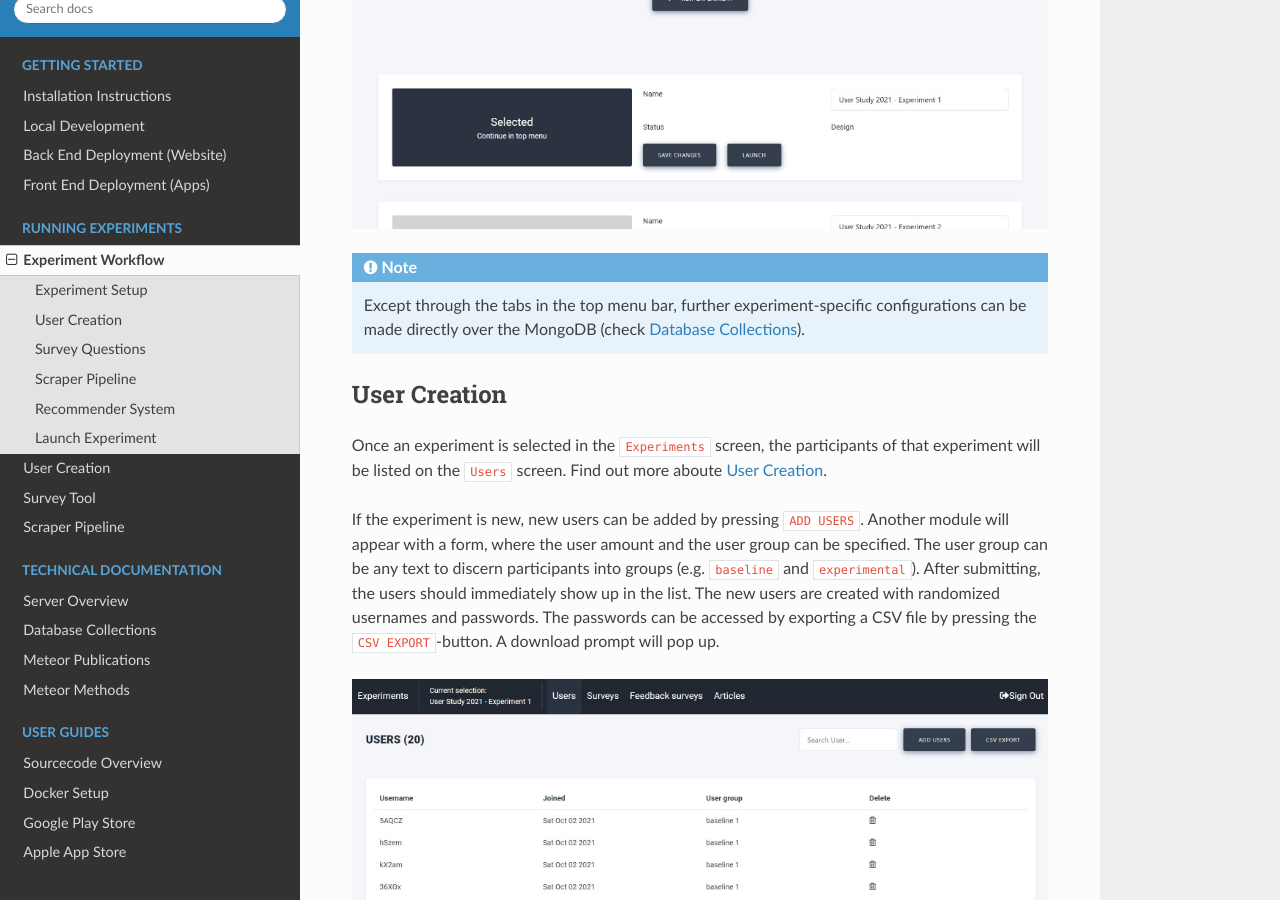
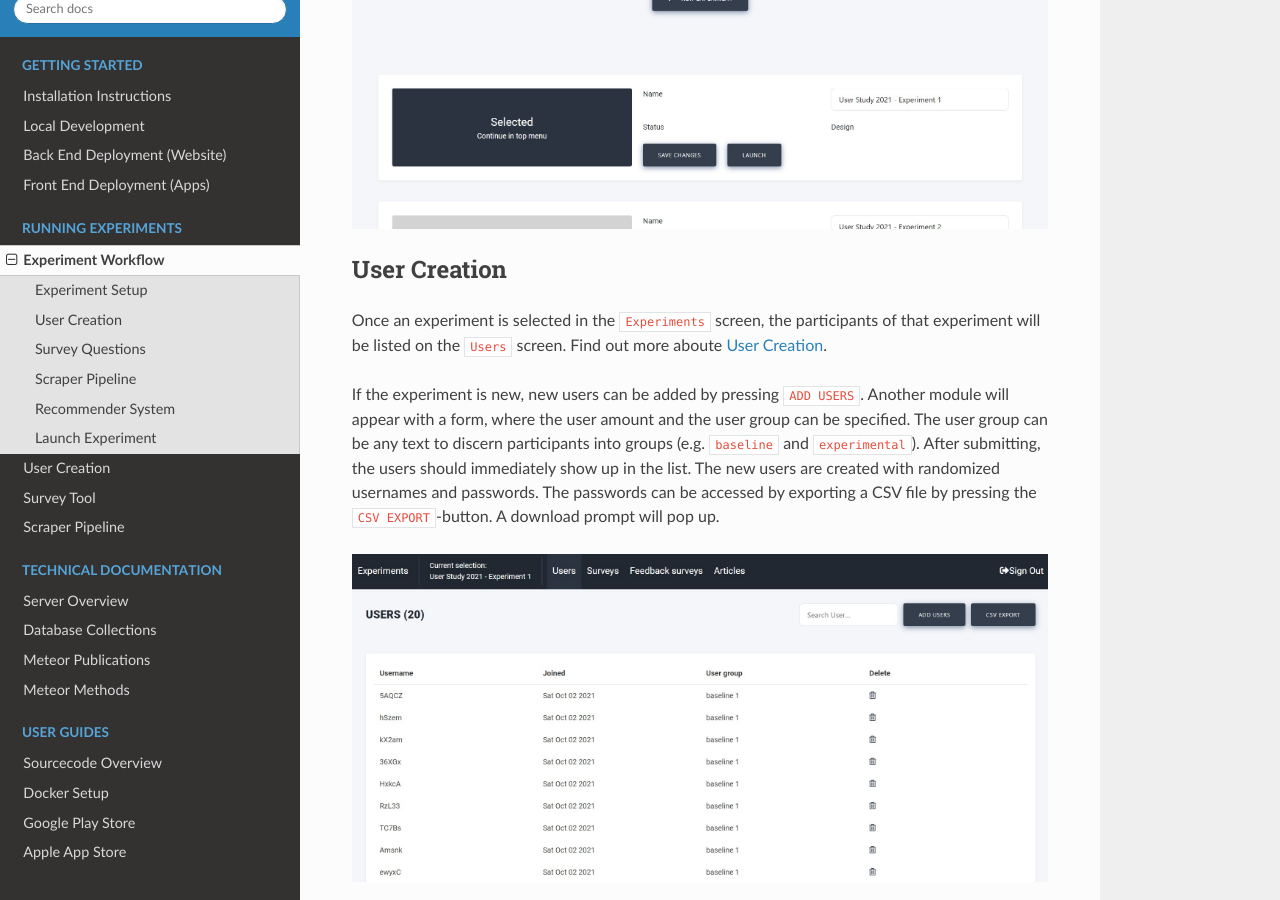
Before and after one commit to Informfully/Documentation, a Sphinx documentation site: the page built from docs/source/experiment.rst, in a window 1280 px wide and 900 px high, scrolled down 1042 px. Built offline with Sphinx 7.4.7 and the Read the Docs theme 2.0.0, drawn with Linux system fonts in a browser that asks for light colours.

Commit message:
Update experiment.rst

```diff
--- a/docs/source/experiment.rst
+++ b/docs/source/experiment.rst
@@ -37,10 +37,6 @@ The tabs in the top menu bar are described in the subsections below.
 .. image:: img/tutorial_screenshots/tutorial_1.jpg
    :width: 700
    :alt: Experiments screen
-
-.. note::
-
-    Except through the tabs in the top menu bar, further experiment-specific configurations can be made directly over the MongoDB (check `Database Collections <https://informfully.readthedocs.io/en/latest/database.html>`_).
 
 .. _users:
 
```
